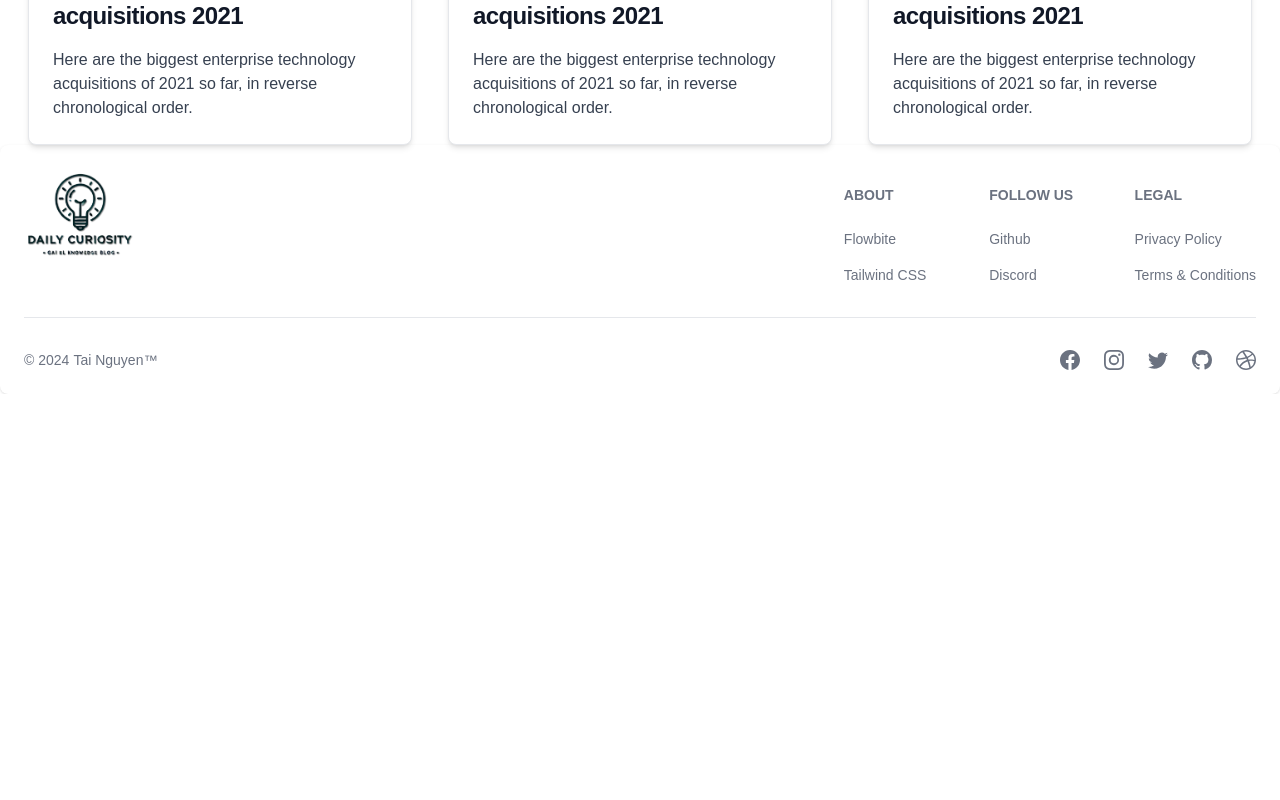
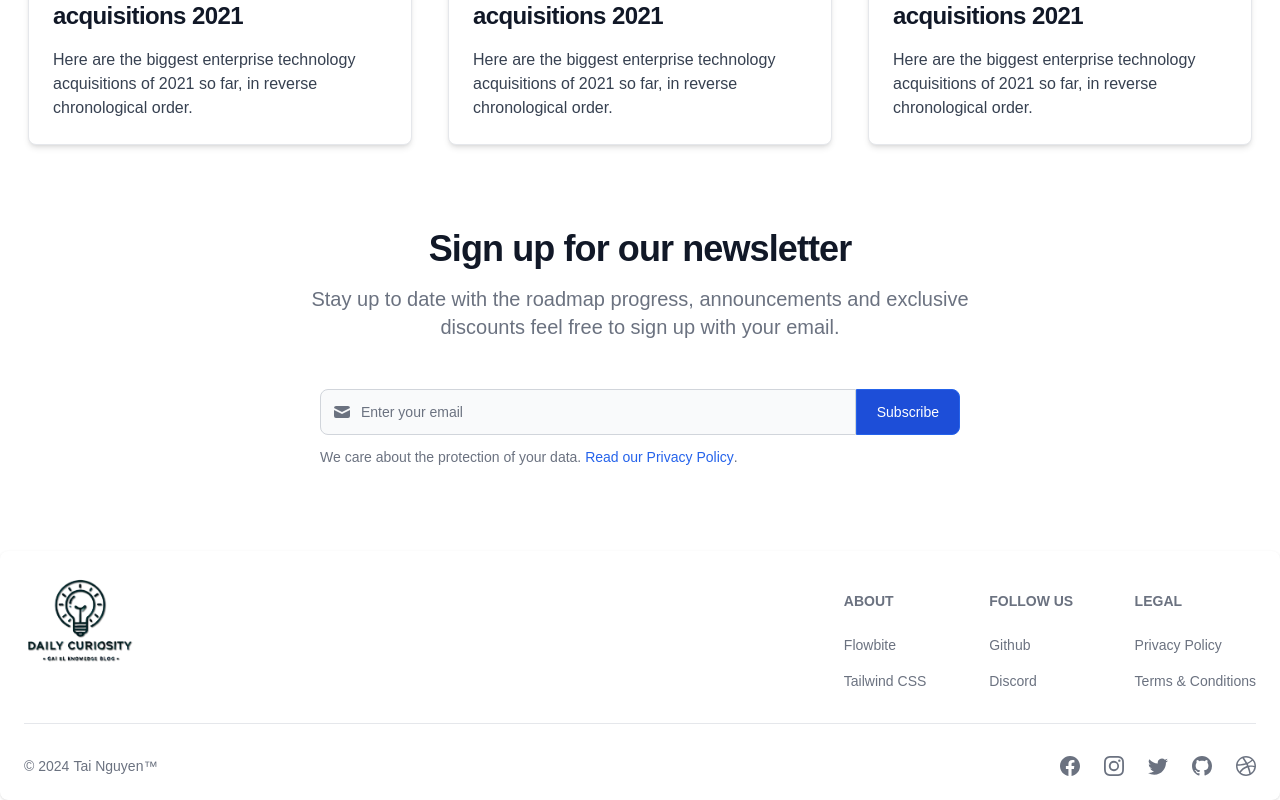
Before and after one commit to nvt1802/daily-curiosity-blog, a Next.js app: page / in a window 1280 px wide. Shown: the part 1977-2777 px from the top of the page. Before the commit the page ends 2371 px from the top, so only its background shows below. Built offline with nearby package versions, Linux system fonts and the light colour scheme.

Commit message:
add newsletter

```diff
--- a/app/layout.tsx
+++ b/app/layout.tsx
@@ -5,6 +5,7 @@ import { AppContextProvider } from "@/src/context/AppContext";
 import Header from "@/src/components/header/Header";
 import ScreenSize from "@/src/components/share/ScreenSize";
 import FooterComponent from "@/src/components/footer/Footer";
+import Newsletter from "@/src/components/Newsletter";
 const geistSans = localFont({
   src: "./fonts/GeistVF.woff",
   variable: "--font-geist-sans",
@@ -34,6 +35,7 @@ export default function RootLayout({
         <AppContextProvider>
           <Header />
           {children}
+          <Newsletter />
           <FooterComponent />
           <ScreenSize />
         </AppContextProvider>
--- /dev/null
+++ b/src/components/Newsletter.tsx
@@ -0,0 +1,75 @@
+"use client";
+
+import React from "react";
+
+interface Props {
+  title?: string;
+}
+
+const Newsletter: React.FC<Props> = () => {
+  return (
+    <section className="bg-white dark:bg-gray-900 my-5">
+      <div className="py-8 px-4 mx-auto max-w-screen-xl lg:py-16 lg:px-6">
+        <div className="mx-auto max-w-screen-md sm:text-center">
+          <h2 className="mb-4 text-3xl tracking-tight font-extrabold text-gray-900 sm:text-4xl dark:text-white">
+            Sign up for our newsletter
+          </h2>
+          <p className="mx-auto mb-8 max-w-2xl font-light text-gray-500 md:mb-12 sm:text-xl dark:text-gray-400">
+            Stay up to date with the roadmap progress, announcements and
+            exclusive discounts feel free to sign up with your email.
+          </p>
+          <form action="#">
+            <div className="items-center mx-auto mb-3 space-y-4 max-w-screen-sm sm:flex sm:space-y-0">
+              <div className="relative w-full">
+                <label
+                  htmlFor="email"
+                  className="hidden mb-2 text-sm font-medium text-gray-900 dark:text-gray-300"
+                >
+                  Email address
+                </label>
+                <div className="flex absolute inset-y-0 left-0 items-center pl-3 pointer-events-none">
+                  <svg
+                    className="w-5 h-5 text-gray-500 dark:text-gray-400"
+                    fill="currentColor"
+                    viewBox="0 0 20 20"
+                    xmlns="http://www.w3.org/2000/svg"
+                  >
+                    <path d="M2.003 5.884L10 9.882l7.997-3.998A2 2 0 0016 4H4a2 2 0 00-1.997 1.884z" />
+                    <path d="M18 8.118l-8 4-8-4V14a2 2 0 002 2h12a2 2 0 002-2V8.118z" />
+                  </svg>
+                </div>
+                <input
+                  className="block p-3 pl-10 w-full text-sm text-gray-900 bg-gray-50 rounded-lg border border-gray-300 sm:rounded-none sm:rounded-l-lg focus:ring-primary-500 focus:border-primary-500 dark:bg-gray-700 dark:border-gray-600 dark:placeholder-gray-400 dark:text-white dark:focus:ring-primary-500 dark:focus:border-primary-500"
+                  placeholder="Enter your email"
+                  type="email"
+                  id="email"
+                  required
+                />
+              </div>
+              <div>
+                <button
+                  type="submit"
+                  className="py-3 px-5 w-full text-sm font-medium text-center text-white rounded-lg border cursor-pointer bg-primary-700 border-primary-600 sm:rounded-none sm:rounded-r-lg hover:bg-primary-800 focus:ring-4 focus:ring-primary-300 dark:bg-primary-600 dark:hover:bg-primary-700 dark:focus:ring-primary-800"
+                >
+                  Subscribe
+                </button>
+              </div>
+            </div>
+            <div className="mx-auto max-w-screen-sm text-sm text-left text-gray-500 newsletter-form-footer dark:text-gray-300">
+              We care about the protection of your data.{" "}
+              <a
+                href="#"
+                className="font-medium text-primary-600 dark:text-primary-500 hover:underline"
+              >
+                Read our Privacy Policy
+              </a>
+              .
+            </div>
+          </form>
+        </div>
+      </div>
+    </section>
+  );
+};
+
+export default Newsletter;
```
